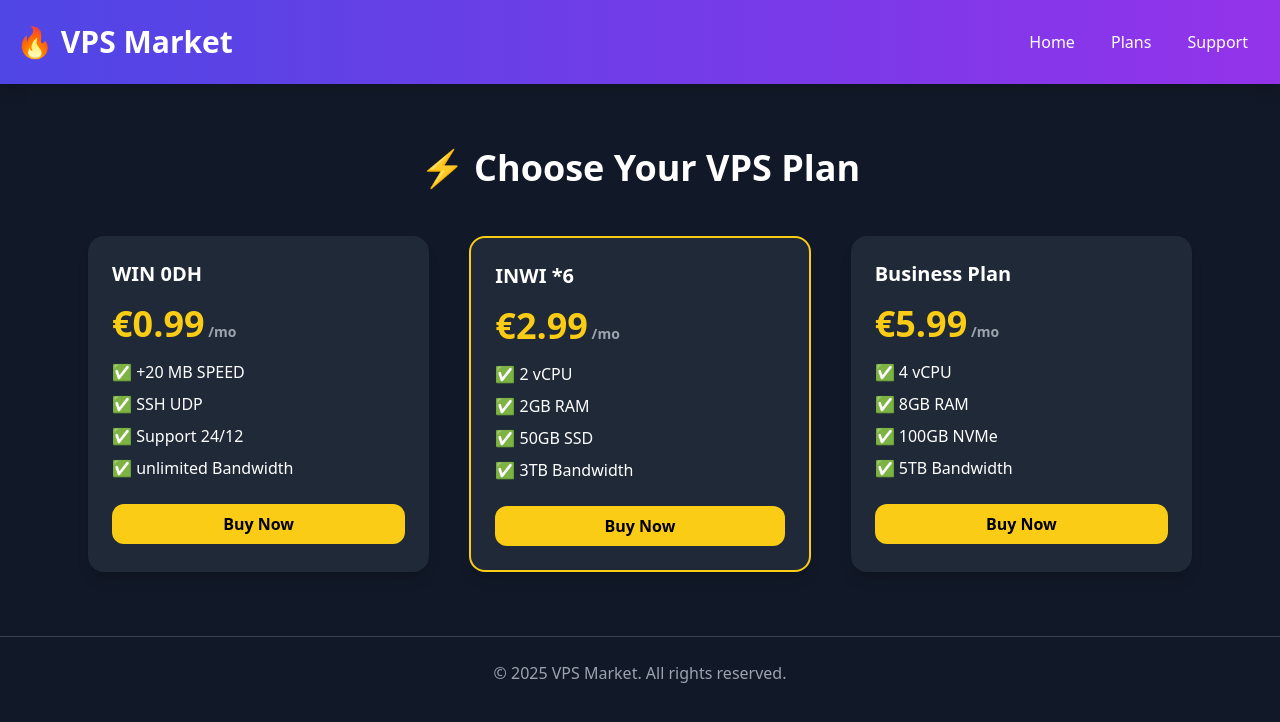
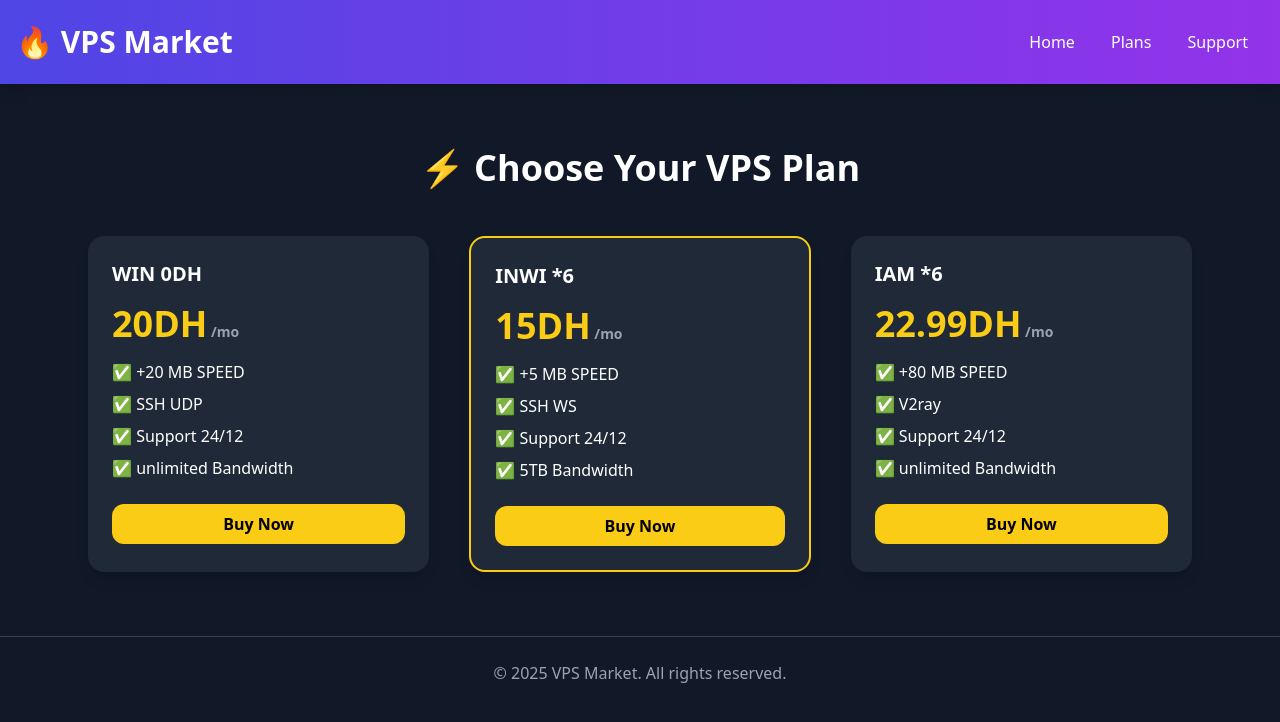
Before and after one commit to hq-mp/pp, a plain HTML site: page index.html in a window 1280 px wide. Drawn offline with nearby package versions, Linux system fonts and the light colour scheme.

Commit message:
Update index.html

```diff
--- a/index.html
+++ b/index.html
@@ -26,7 +26,7 @@
       <!-- Plan 1 -->
       <div class="bg-gray-800 rounded-2xl p-6 shadow-lg hover:scale-105 transition-transform">
         <h3 class="text-xl font-semibold mb-4">WIN 0DH</h3>
-        <p class="text-4xl font-bold text-yellow-400 mb-4">€0.99<span class="text-sm text-gray-400"> /mo</span></p>
+        <p class="text-4xl font-bold text-yellow-400 mb-4">20DH<span class="text-sm text-gray-400"> /mo</span></p>
         <ul class="mb-6 space-y-2">
           <li>✅ +20 MB SPEED</li>
           <li>✅ SSH UDP</li>
@@ -39,25 +39,25 @@
       <!-- Plan 2 -->
       <div class="bg-gray-800 rounded-2xl p-6 shadow-lg hover:scale-105 transition-transform border-2 border-yellow-400">
         <h3 class="text-xl font-semibold mb-4">INWI *6</h3>
-        <p class="text-4xl font-bold text-yellow-400 mb-4">€2.99<span class="text-sm text-gray-400"> /mo</span></p>
+        <p class="text-4xl font-bold text-yellow-400 mb-4">15DH<span class="text-sm text-gray-400"> /mo</span></p>
         <ul class="mb-6 space-y-2">
-          <li>✅ 2 vCPU</li>
-          <li>✅ 2GB RAM</li>
-          <li>✅ 50GB SSD</li>
-          <li>✅ 3TB Bandwidth</li>
+          <li>✅ +5 MB SPEED</li>
+          <li>✅ SSH WS</li>
+          <li>✅ Support 24/12</li>
+          <li>✅ 5TB Bandwidth</li>
         </ul>
         <button class="w-full bg-yellow-400 hover:bg-yellow-300 text-black font-bold py-2 px-4 rounded-xl">Buy Now</button>
       </div>
 
       <!-- Plan 3 -->
       <div class="bg-gray-800 rounded-2xl p-6 shadow-lg hover:scale-105 transition-transform">
-        <h3 class="text-xl font-semibold mb-4">Business Plan</h3>
-        <p class="text-4xl font-bold text-yellow-400 mb-4">€5.99<span class="text-sm text-gray-400"> /mo</span></p>
+        <h3 class="text-xl font-semibold mb-4">IAM *6</h3>
+        <p class="text-4xl font-bold text-yellow-400 mb-4">22.99DH<span class="text-sm text-gray-400"> /mo</span></p>
         <ul class="mb-6 space-y-2">
-          <li>✅ 4 vCPU</li>
-          <li>✅ 8GB RAM</li>
-          <li>✅ 100GB NVMe</li>
-          <li>✅ 5TB Bandwidth</li>
+            <li>✅ +80 MB SPEED</li>
+          <li>✅ V2ray</li>
+          <li>✅ Support 24/12</li>
+          <li>✅ unlimited Bandwidth</li>
         </ul>
         <button class="w-full bg-yellow-400 hover:bg-yellow-300 text-black font-bold py-2 px-4 rounded-xl">Buy Now</button>
       </div>
```
